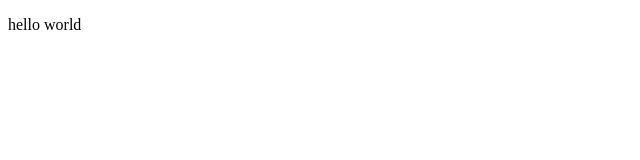
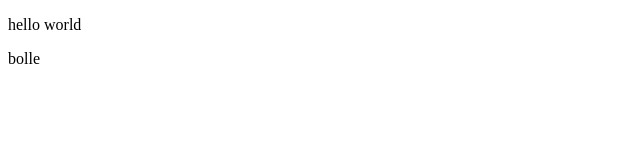
Before and after one commit to braydenvl47/braydenvl.com, a plain HTML site: page index.html in a window 1280 px wide. Shown: the full height of the page, 0-640 px from the left. Drawn offline with Linux system fonts and the light colour scheme.

Commit message:
bolle  est

```diff
--- a/index.html
+++ b/index.html
@@ -8,5 +8,6 @@
 </head>
 <body>
     <p>hello world</p>
+    <p>bolle</p>
 </body>
 </html>
```
